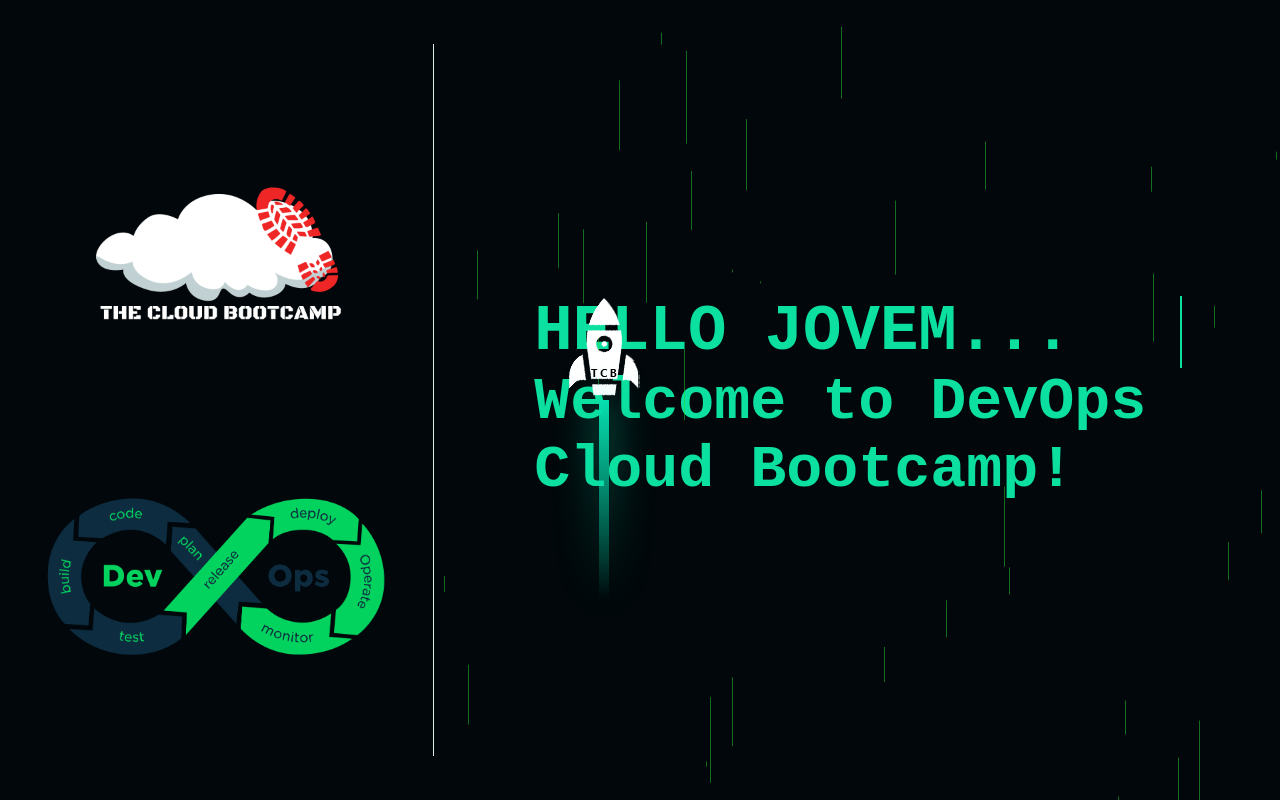
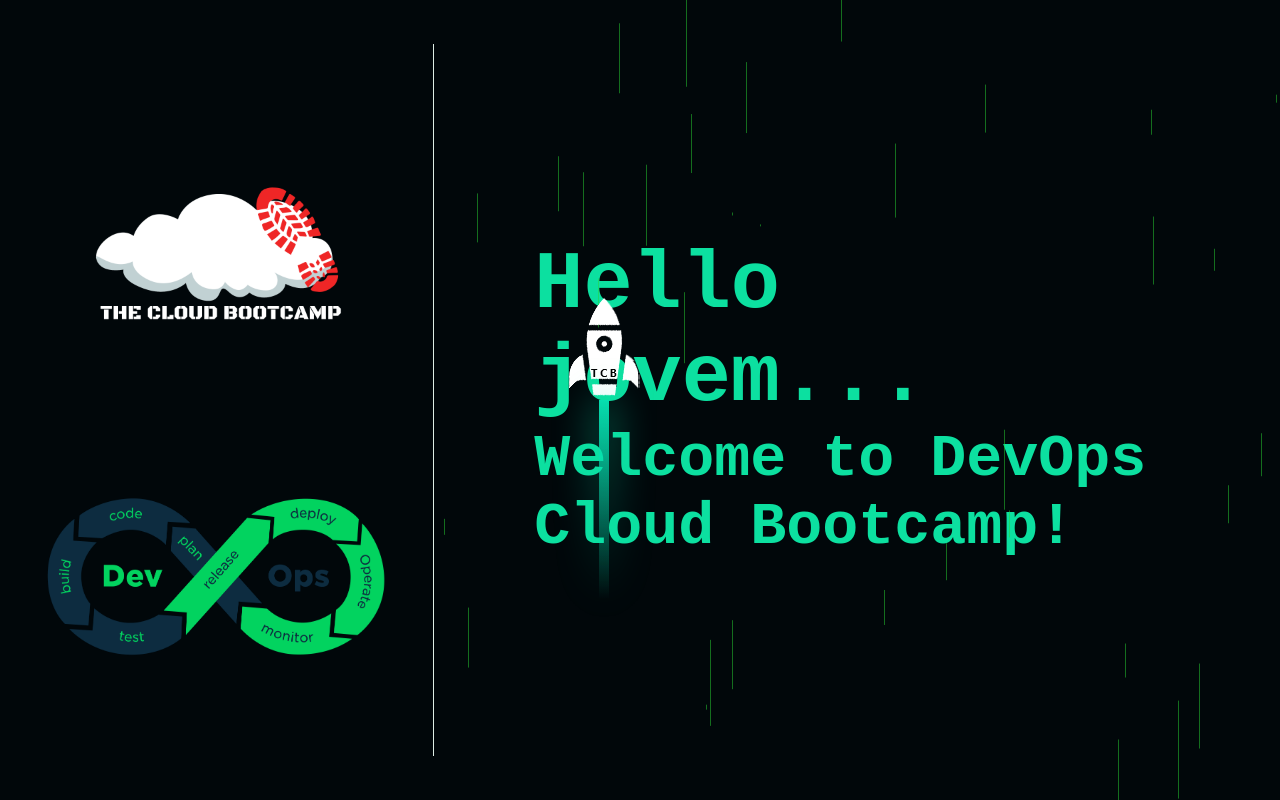
Before and after one commit to ivanclay/devops-cloud, a plain HTML site: page index.html in a window 1280 px wide. Drawn offline with Linux system fonts and the light colour scheme.

Commit message:
alterando h1 para h3

```diff
--- a/index.html
+++ b/index.html
@@ -18,7 +18,7 @@
         </div>
 
         <div class="texts">
-                 <h1 data-text="Hello jovem...">Hello jovem...</h1>
+                 <h3 data-text="Hello jovem...">Hello jovem...</h3>
 
             <h2  id="text"> </h2>
         </div>
```
